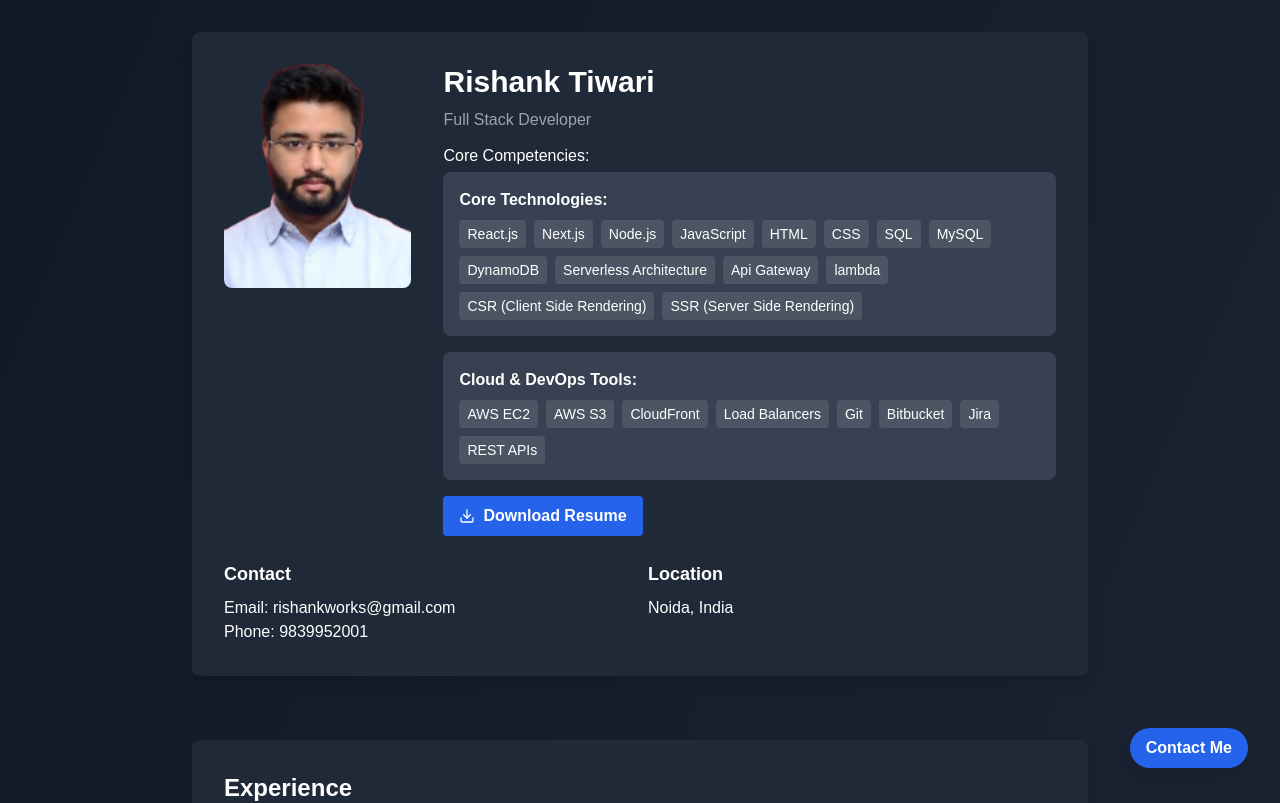
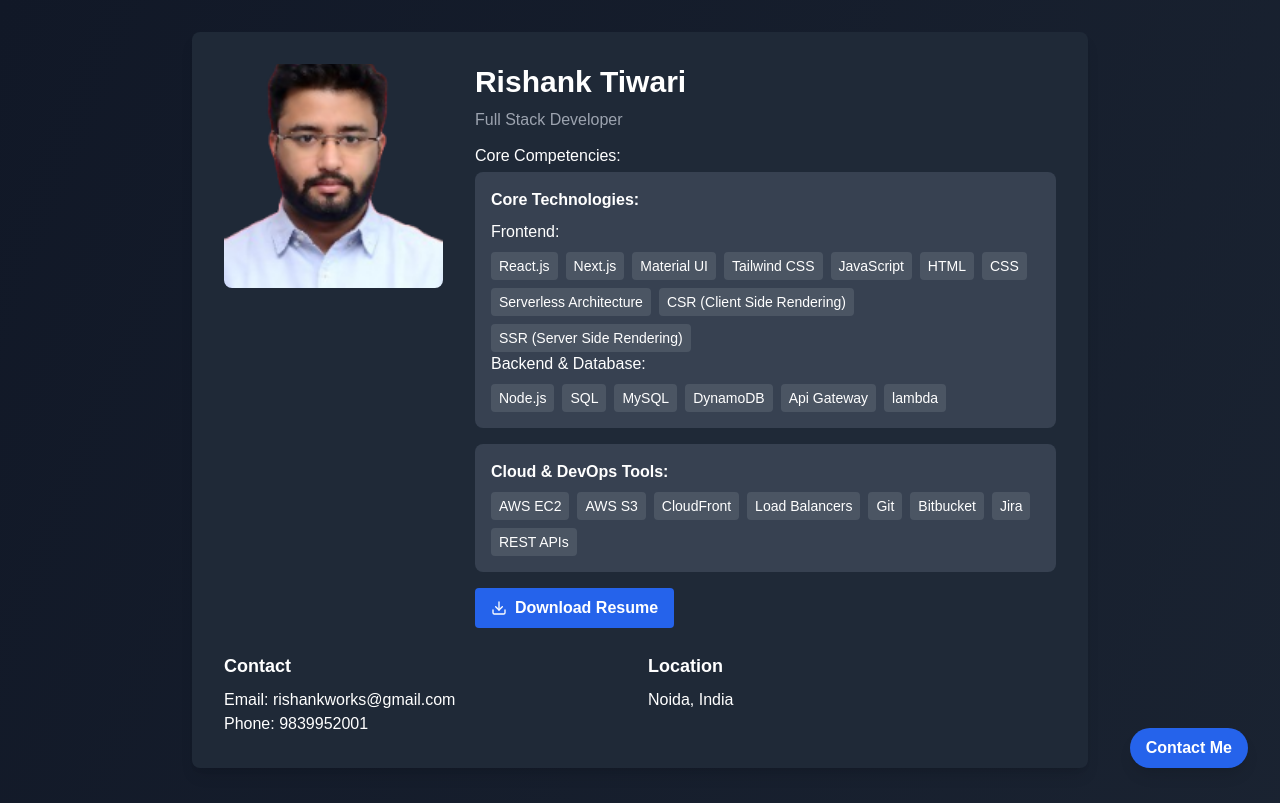
Before and after one commit to R-ishank/Portfolio, a Next.js app: page / in a window 1280 px wide. Shown: the top 803 px of the page. Built offline with nearby package versions, Linux system fonts and the light colour scheme.

Commit message:
url and frontend change rishank resume

```diff
--- a/src/app/components/Profile.tsx
+++ b/src/app/components/Profile.tsx
@@ -29,11 +29,13 @@ export default function Profile() {
     };
 
     const handleMouseDown = () => {
-      el.style.transform = "perspective(500px) scale(0.9) rotateX(0) rotateY(0)";
+      el.style.transform =
+        "perspective(500px) scale(0.9) rotateX(0) rotateY(0)";
     };
 
     const handleMouseUp = () => {
-      el.style.transform = "perspective(500px) scale(1.1) rotateX(0) rotateY(0)";
+      el.style.transform =
+        "perspective(500px) scale(1.1) rotateX(0) rotateY(0)";
     };
 
     el.addEventListener("mousemove", handleMove);
@@ -87,22 +89,38 @@ export default function Profile() {
           <div className="space-y-4">
             <div className="mb-1 bg-gray-700 rounded-lg p-4">
               <p className="font-semibold mb-2">Core Technologies:</p>
+              <p className="font-medium mb-2">Frontend:</p>
+
               <div className="flex flex-wrap gap-2">
                 {[
                   "React.js",
                   "Next.js",
-                  "Node.js",
+                  "Material UI",
+                  "Tailwind CSS",
                   "JavaScript",
                   "HTML",
                   "CSS",
+                  "Serverless Architecture",
+                  "CSR (Client Side Rendering)",
+                  "SSR (Server Side Rendering)",
+                ].map((tech) => (
+                  <span
+                    key={tech}
+                    className="px-2 py-1 bg-gray-600 rounded text-sm"
+                  >
+                    {tech}
+                  </span>
+                ))}
+              </div>
+              <p className="font-medium mb-2">Backend & Database:</p>
+              <div className="flex flex-wrap gap-2">
+                {[
+                  "Node.js",
                   "SQL",
                   "MySQL",
                   "DynamoDB",
-                  "Serverless Architecture",
                   "Api Gateway",
                   "lambda",
-                  "CSR (Client Side Rendering)",
-                  "SSR (Server Side Rendering)",
                 ].map((tech) => (
                   <span
                     key={tech}
@@ -146,7 +164,6 @@ export default function Profile() {
             <Download size={16} />
             <a
               href="https://presume.s3.ap-south-1.amazonaws.com/Rishank_Tiwari_.docx"
-
               target="_blank"
               rel="noopener noreferrer"
             >
```
